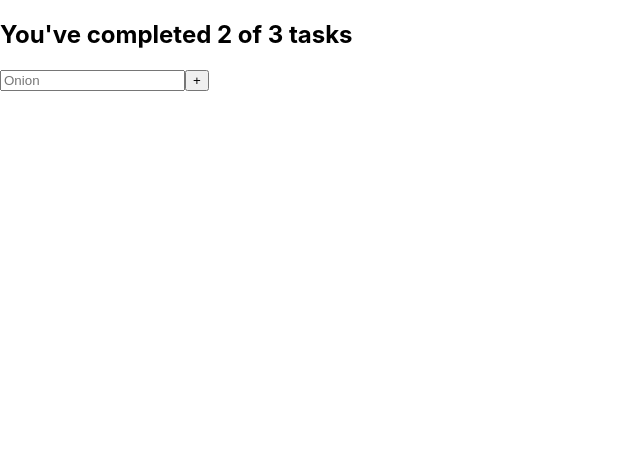
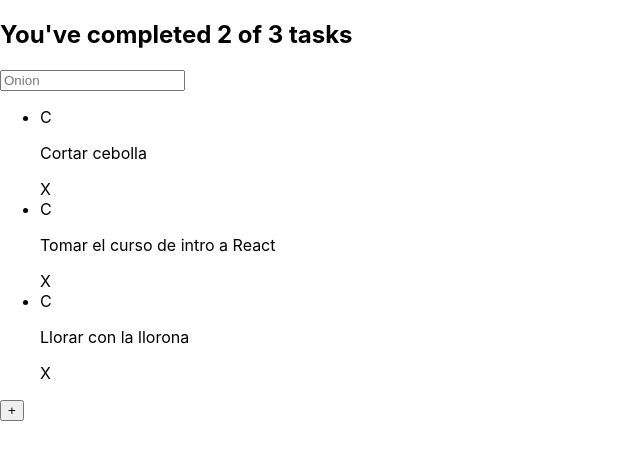
Before and after one commit to agonzalezf87/todoapp, a React (Create React App) app: page / in a window 1280 px wide. Shown: the top 460 px of the page, without its empty margins (0-640 px from the left). Built offline with nearby package versions, Linux system fonts and the light colour scheme; the HTML template or start-up script is replaced by a standard one.

Commit message:
Added key to each todo. Fixed todolist render.

```diff
--- a/src/App.js
+++ b/src/App.js
@@ -19,7 +19,7 @@ function App() {
       <TodoSearch />
       <TodoList>
         {todos.map(todo => (
-          <TodoItem text={todo.text} />
+          <TodoItem key={todo.text} text={todo.text} />
         ))}
       </TodoList>
       <CreateTodoButton />
--- a/src/TodoList.js
+++ b/src/TodoList.js
@@ -1,11 +1,13 @@
 import React from "react";
 
 function TodoList(props) {
-    <section>
-        <ul>
-            {props.children}
-        </ul>
-    </section>
+    return (
+        <section>
+            <ul>
+                {props.children}
+            </ul>
+        </section>
+    )
 }
 
 export { TodoList }
```
